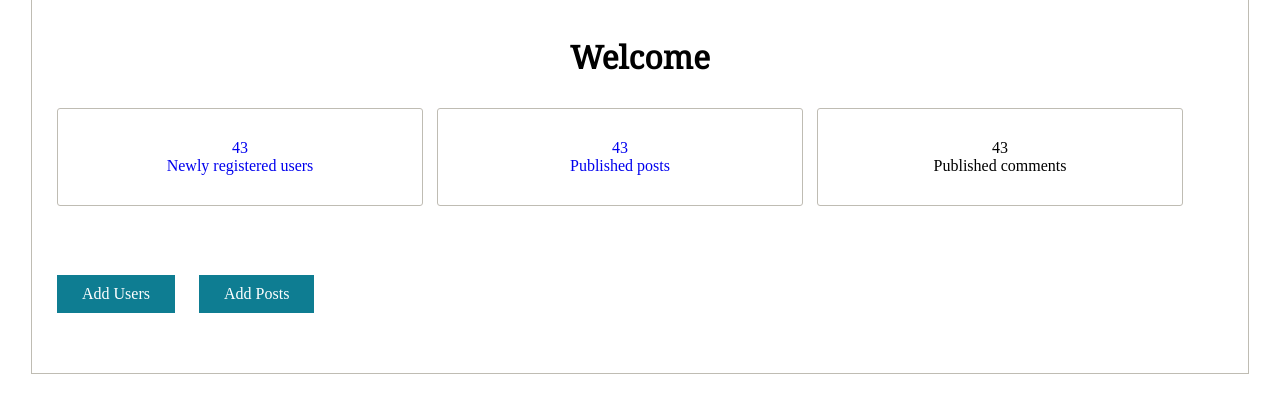
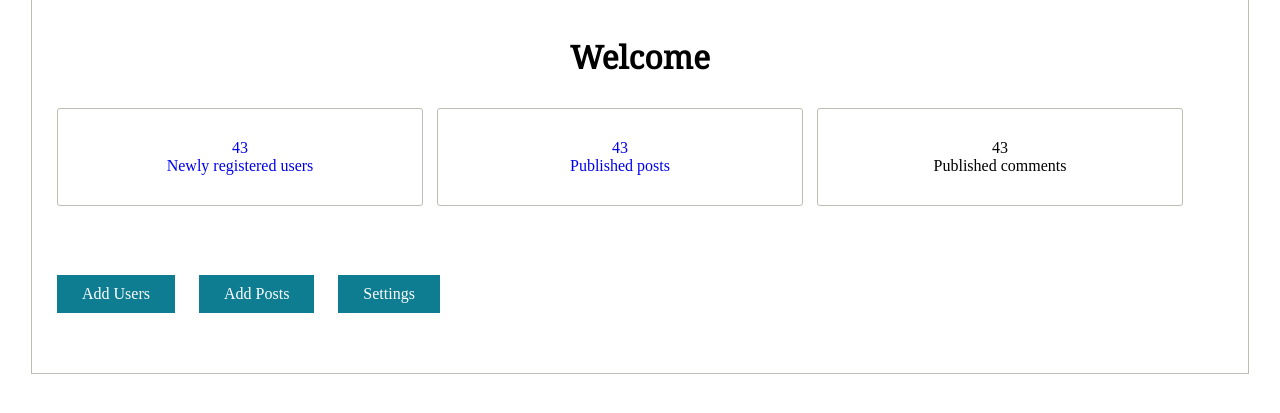
Before and after one commit to qozeemodeniran/qozeemblog, a PHP site: page /admin/dashboard.php in a window 1280 px wide. Shown: the part 79-492 px from the top of the page. Run offline with PHP 8.4, Linux system fonts and the light colour scheme; data that the repository does not hold is empty; some libraries are stand-ins or nearby versions; some web fonts are replaced.

Commit message:
added settings button on admin dashboard page

```diff
--- a/admin/dashboard.php
+++ b/admin/dashboard.php
@@ -38,6 +38,7 @@
 		<div class="buttons">
 			<a href="users.php">Add Users</a>
 			<a href="posts.php">Add Posts</a>
+			<a href="">Settings</a>
 		</div>
 	</div>
 </body>
```
Also changed, not shown: admin/settings.php (added).
